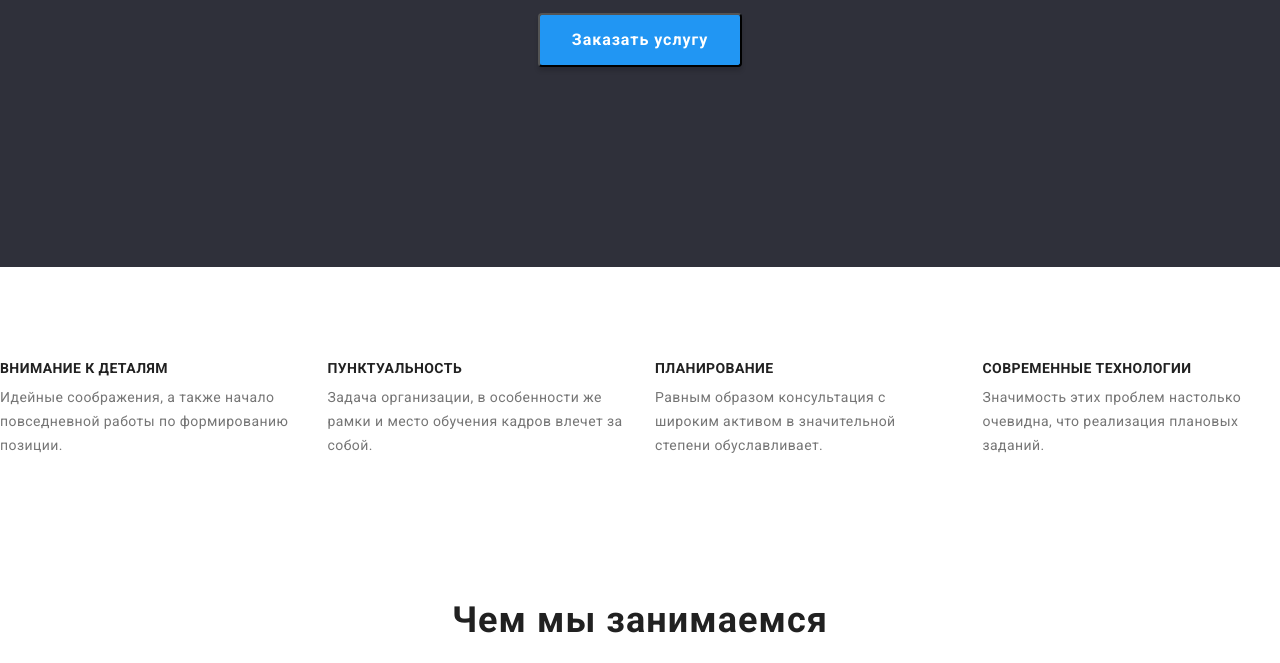
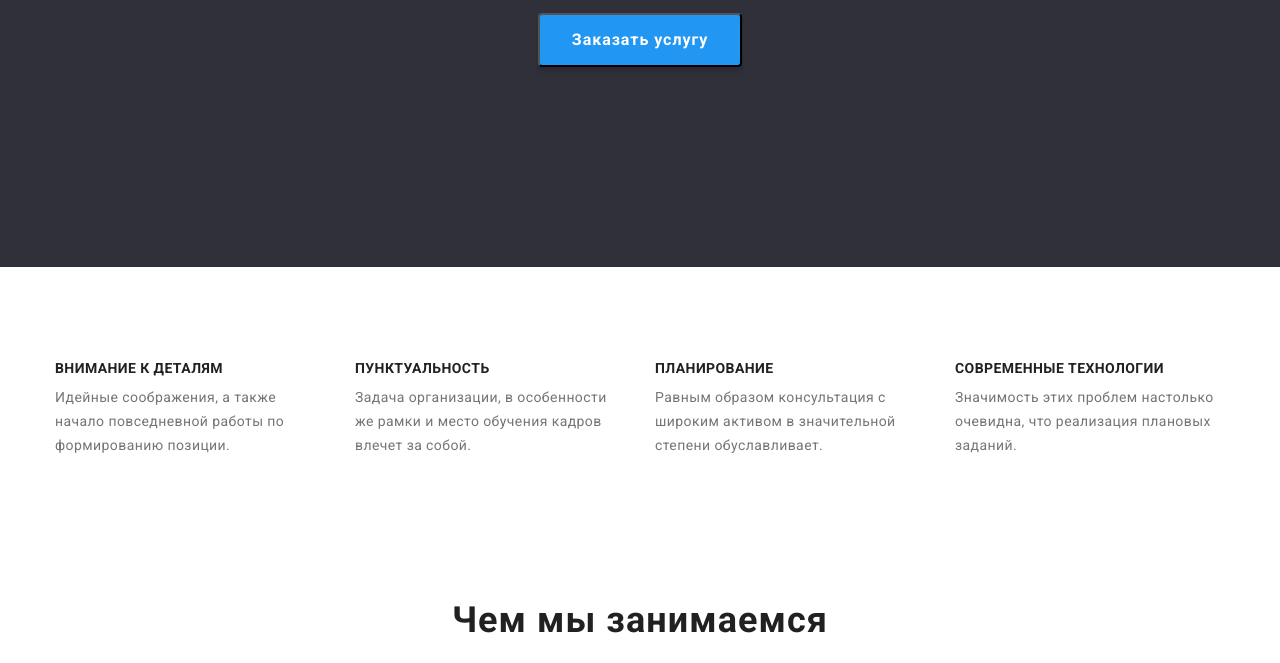
Before and after one commit to ruslan3486/goit-markup-hw-03, a plain HTML site: page index.html in a window 1280 px wide. Shown: the part 434-1097 px from the top of the page. Drawn offline with nearby package versions, Linux system fonts and the light colour scheme.

```diff
--- a/index.html
+++ b/index.html
@@ -60,7 +60,6 @@
 
     <!--effective solution-->
     <main>
-
       <section class="effective">
         <div class="container">
           <h1 class="effective-solution">
@@ -69,9 +68,11 @@
           <div class="container-btn">
             <button class="service-btn" type="button">Заказать услугу</button>
           </div>
+        </div>
       </section>
 
       <section class="container-features">
+        <div class="container">
           <h2 class="visually-hidden">Особенности</h2>
           <ul class="Features-list container-list list">
             <li class="features-link">
@@ -204,7 +205,6 @@
           </ul>
         </div>
       </section>
-
     </main>
     <!--contacts-->
     <footer class="contacts-name">
@@ -232,8 +232,8 @@
             </li>
             <li class="contact-list-item">
               <a class="contact-list-link link-name" href="tel:+380991111111"
-                >+38 099 111 11 11</a>
-
+                >+38 099 111 11 11</a
+              >
             </li>
           </ul>
         </address>
```
Lines whose indentation alone changed are shown as unchanged.
